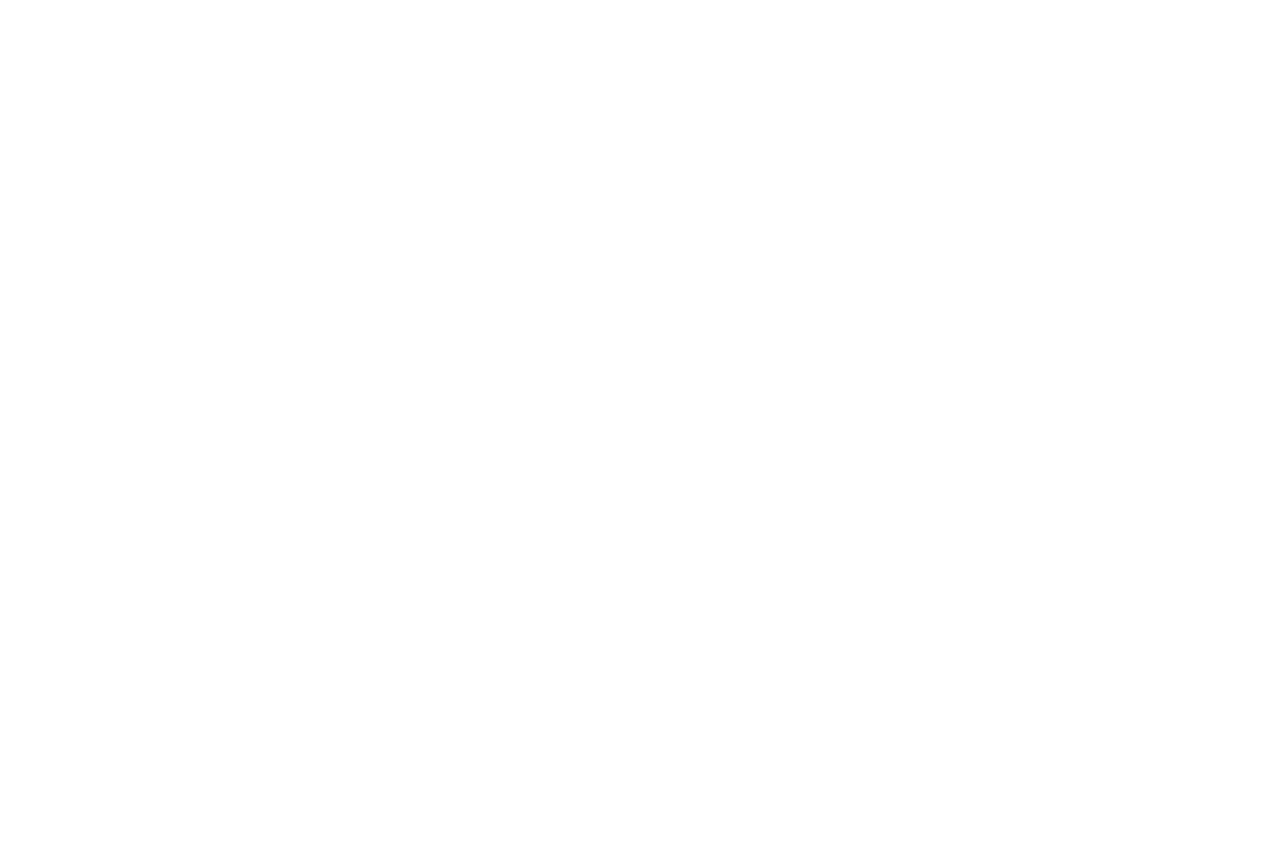
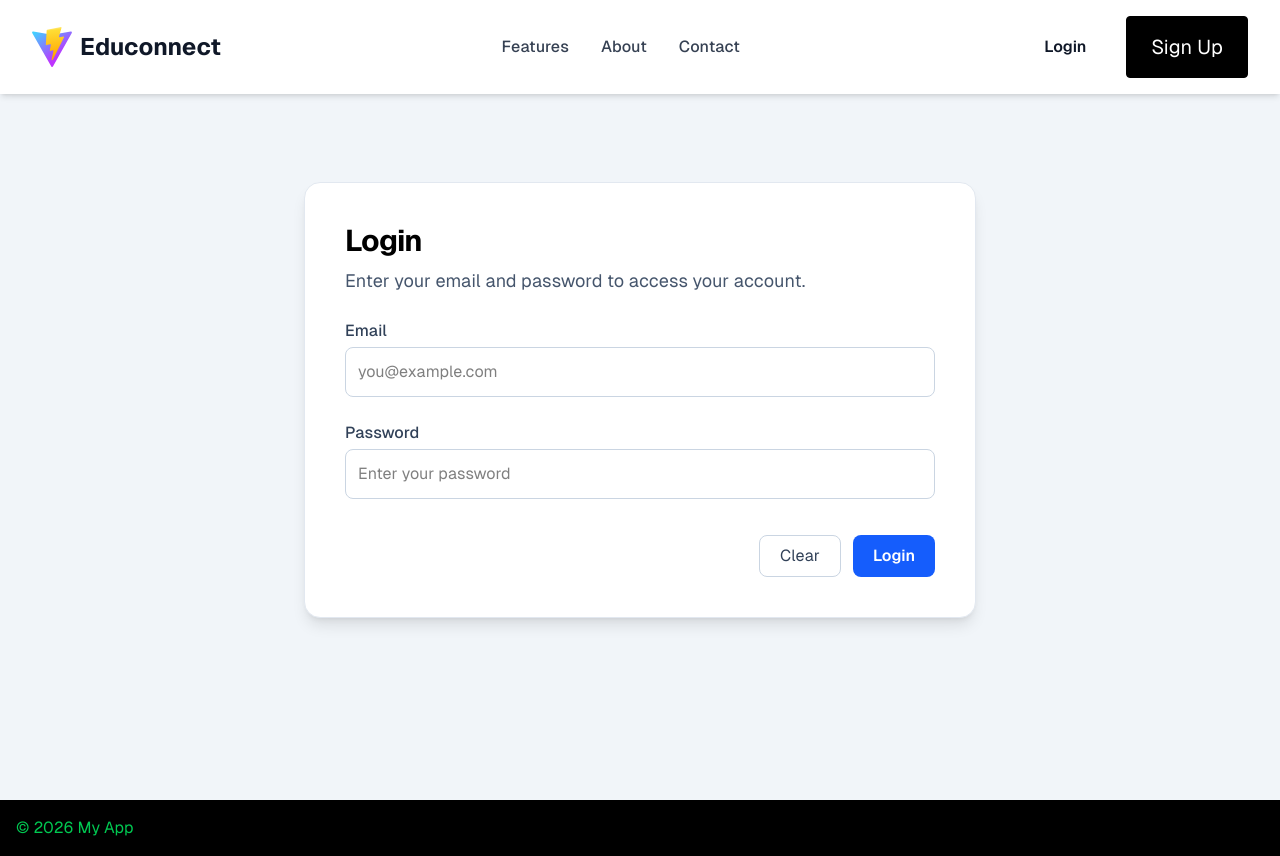
Before and after one commit to SydNexDarSky/Frontend-App, a React (Vite) app: page /auth/login in a window 1280 px wide. Before the commit this address had no page. Before the commit the page ends 800 px from the top, so only its background shows below. Built offline with nearby package versions, Linux system fonts and the light colour scheme.

Commit message:
Added a new login page

```diff
--- a/src/App.jsx
+++ b/src/App.jsx
@@ -4,6 +4,7 @@ import RootLayout from "./layouts/RootLayout";
 
 // Pages
 import Landing from "./pages/Landing";
+import Login from "./pages/auth/Login";
 import Signup from "./pages/auth/Signup";
 
 function App() {
@@ -14,6 +15,7 @@ function App() {
         <Route path="/" element={<RootLayout />}>
 
           <Route index element={<Landing />} />
+          <Route path="auth/login" element={<Login />} />
           <Route path="auth/signup" element={<Signup />} />
 
         </Route>
--- /dev/null
+++ b/src/pages/auth/Login.jsx
@@ -0,0 +1,75 @@
+import { useState } from "react"
+
+export default function Login() {
+  const [formData, setFormData] = useState({
+    email: "",
+    password: "",
+  })
+
+  const handleChange = (event) => {
+    const { name, value } = event.target
+    setFormData((prev) => ({ ...prev, [name]: value }))
+  }
+
+  const handleSubmit = (event) => {
+    event.preventDefault()
+    alert(`Logging in ${formData.email}`)
+  }
+
+  const handleClear = () => {
+    setFormData({ email: "", password: "" })
+  }
+
+  return (
+    <div className="min-h-screen bg-slate-100 flex items-center justify-center p-8">
+      <div className="w-full max-w-2xl bg-white border border-slate-200 rounded-2xl shadow-lg p-6 md:p-10">
+        <h1 className="text-3xl font-bold mb-2">Login</h1>
+        <p className="text-slate-600 mb-6">Enter your email and password to access your account.</p>
+
+        <form onSubmit={handleSubmit} className="grid grid-cols-1 gap-6">
+          <div>
+            <label className="block mb-1 font-medium text-slate-700">Email</label>
+            <input
+              name="email"
+              type="email"
+              value={formData.email}
+              onChange={handleChange}
+              className="w-full rounded-lg border border-slate-300 p-3 focus:border-blue-500 focus:outline-none"
+              placeholder="you@example.com"
+              required
+            />
+          </div>
+
+          <div>
+            <label className="block mb-1 font-medium text-slate-700">Password</label>
+            <input
+              name="password"
+              type="password"
+              value={formData.password}
+              onChange={handleChange}
+              className="w-full rounded-lg border border-slate-300 p-3 focus:border-blue-500 focus:outline-none"
+              placeholder="Enter your password"
+              required
+            />
+          </div>
+
+          <div className="flex justify-end gap-3 mt-3">
+            <button
+              type="button"
+              onClick={handleClear}
+              className="px-5 py-2 rounded-lg border border-slate-300 text-slate-700 hover:bg-slate-50"
+            >
+              Clear
+            </button>
+            <button
+              type="submit"
+              className="px-5 py-2 rounded-lg bg-blue-600 text-white font-semibold hover:bg-blue-700"
+            >
+              Login
+            </button>
+          </div>
+        </form>
+      </div>
+    </div>
+  )
+}
```
Also changed, not shown: 1 other file (tests, documents, lock files or other folders).
